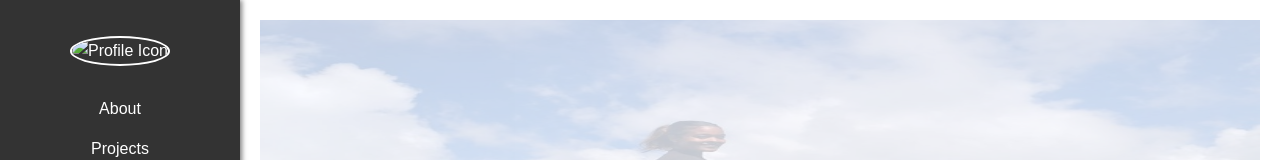
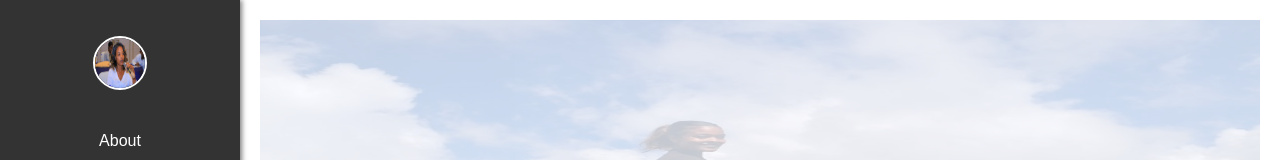
Before and after one commit to mintiwabaddisu/mintiwab-portfolio, a plain HTML site: page index.html in a window 1280 px wide. Shown: the top 160 px of the page. Drawn offline with Linux system fonts and the light colour scheme.

Commit message:
Update index.html

```diff
--- a/index.html
+++ b/index.html
@@ -16,7 +16,7 @@
         <ul>
             <li class="profile-icon">
                 <a href="#profile">
-                    <img src="asset/Mintiwab-Adisu-1x16.jpg" alt="Profile Icon" class="profile-img">
+                    <img src="asset/Mintiwab-Adisu-1x15.jpg" alt="Profile Icon" class="profile-img">
                 </a>
             </li>
             <li><a href="#about">About</a></li>
```
